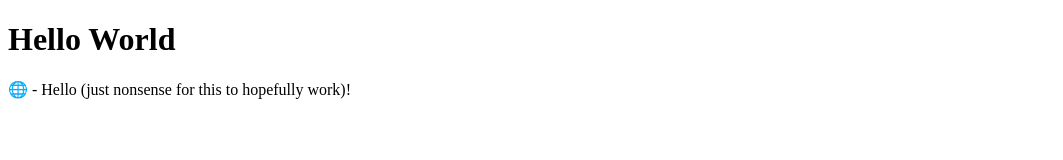
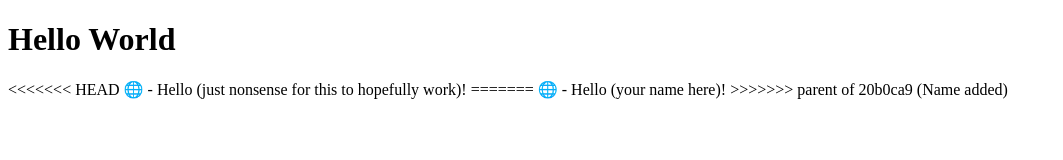
Before and after one commit to karamy98/MySpideyWeb-Lab1, a plain HTML site: page index.html in a window 1280 px wide. Shown: the whole page, without its empty margins (0-1063 px from the left). Drawn offline with Linux system fonts and the light colour scheme.

Commit message:
I think i merged back to old commit

```diff
--- a/index.html
+++ b/index.html
@@ -7,7 +7,11 @@
     <body>
         <h1>Hello World</h1>
         <p>
+<<<<<<< HEAD
             &#127760 - Hello (just nonsense for this to hopefully work)!
+=======
+            &#127760 - Hello (your name here)!
+>>>>>>> parent of 20b0ca9 (Name added)
         </p>
     </body>
 </html>
```
